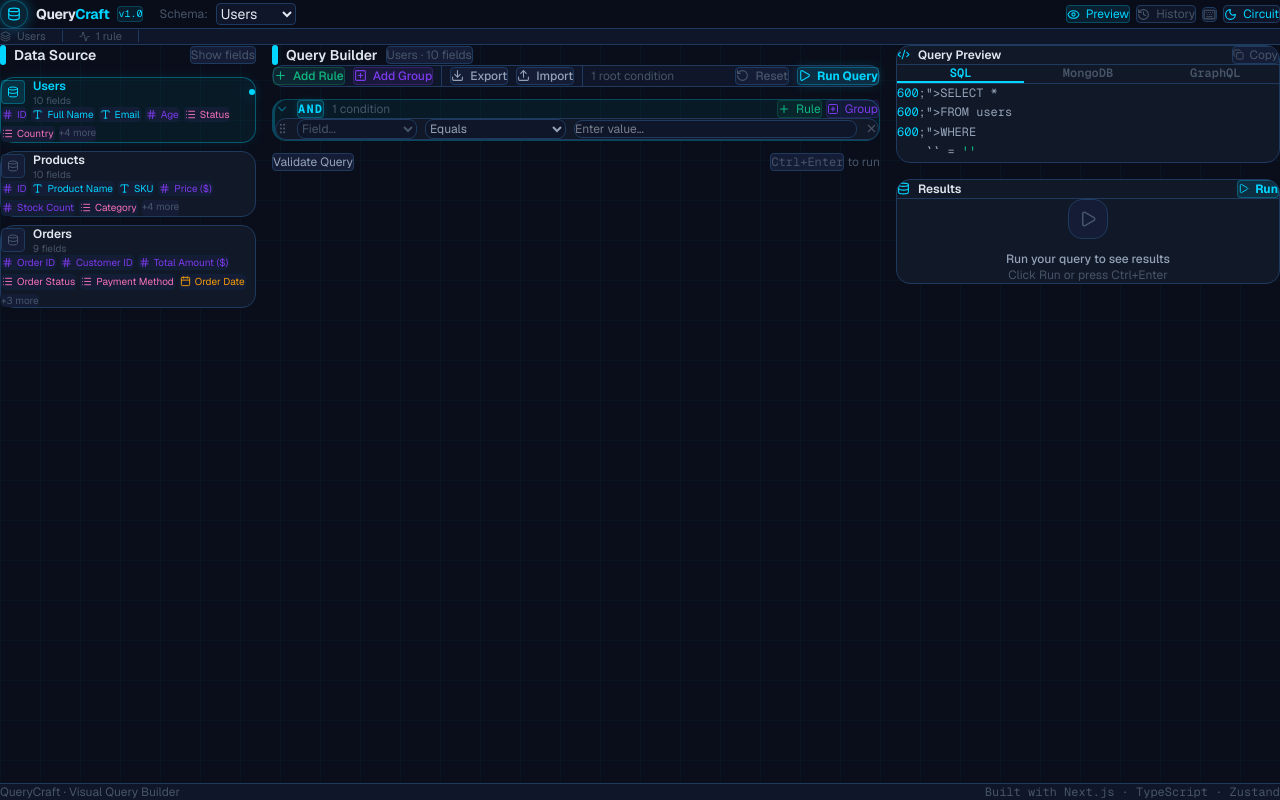
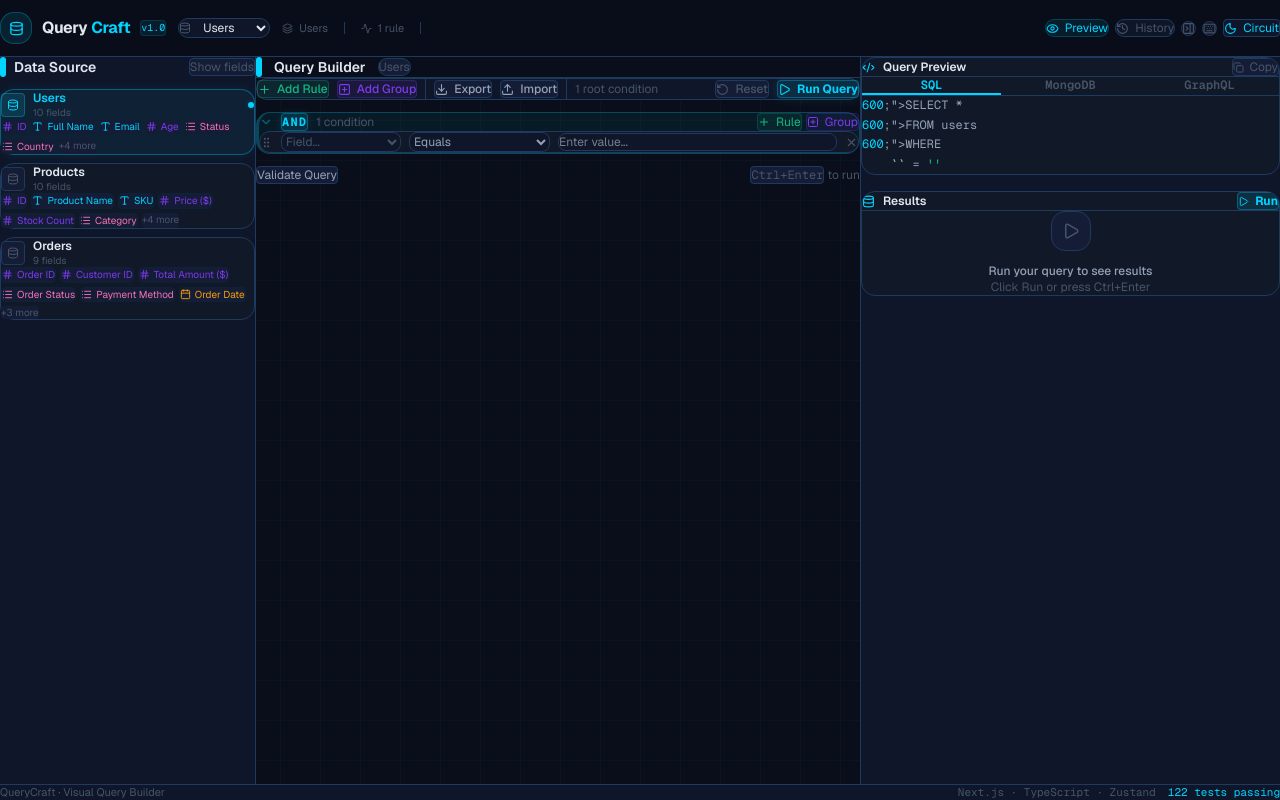
Before and after one commit to techjay01/jay-querycraft, a Next.js app: page / in a window 1280 px wide. Built offline with nearby package versions, Linux system fonts and the light colour scheme.

Commit message:
feat(ui): revamp application interface

```diff
--- a/app/globals.css
+++ b/app/globals.css
@@ -328,3 +328,46 @@
   0% { background-position: 200% 0; }
   100% { background-position: -200% 0; }
 }
+
+/* ============================================
+   FORM ELEMENTS — polished inputs and selects
+   ============================================ */
+
+input[type="text"],
+input[type="number"],
+input[type="date"],
+select {
+  transition: border-color 0.15s ease, box-shadow 0.15s ease;
+}
+
+input[type="text"]:focus,
+input[type="number"]:focus,
+input[type="date"]:focus,
+select:focus {
+  border-color: var(--accent-primary) !important;
+  box-shadow: 0 0 0 2px rgba(0, 212, 255, 0.1) !important;
+  outline: none !important;
+}
+
+select option {
+  background: var(--bg-card);
+  color: var(--text-primary);
+}
+
+/* ============================================
+   PANEL TRANSITIONS
+   ============================================ */
+
+.panel-enter {
+  animation: fadeIn 0.2s ease forwards;
+}
+
+/* ============================================
+   RESPONSIVE HELPERS
+   ============================================ */
+
+@media (max-width: 768px) {
+  .circuit-bg {
+    background-size: 20px 20px;
+  }
+}
--- a/app/page.tsx
+++ b/app/page.tsx
@@ -2,12 +2,15 @@
 'use client'
 
 import { useState, useCallback } from 'react'
-import ResultsPanel from '@/components/results/ResultsPanel'
+import { motion, AnimatePresence } from 'framer-motion'
 import {
   Database,
   Eye,
+  EyeOff,
   History,
   Keyboard,
+  PanelRight,
+  PanelRightClose,
 } from 'lucide-react'
 import { useQueryStore } from '@/store/queryStore'
 import { useKeyboardShortcuts } from '@/hooks/useKeyboardShortcuts'
@@ -16,8 +19,8 @@
 import QueryBuilder from '@/components/builder/QueryBuilder'
 import QueryPreview from '@/components/preview/QueryPreview'
 import QueryHistory from '@/components/history/QueryHistory'
+import ResultsPanel from '@/components/results/ResultsPanel'
 import SchemaSelector from '@/components/schema/SchemaSelector'
-import ClientOnly from '@/components/ui/ClientOnly'
 import ShortcutsPanel from '@/components/ui/ShortcutsPanel'
 import ThemeToggle from '@/components/ui/ThemeToggle'
 import StatsBar from '@/components/ui/StatsBar'
@@ -38,8 +41,8 @@
   const [showPreview, setShowPreview] = useState(true)
   const [showHistory, setShowHistory] = useState(false)
   const [showShortcuts, setShowShortcuts] = useState(false)
+  const [showRightPanel, setShowRightPanel] = useState(true)
 
-  // Cycle through themes
   const handleToggleTheme = useCallback(() => {
     setTheme(prev => {
       const idx = THEMES.indexOf(prev)
@@ -49,7 +52,6 @@
     })
   }, [])
 
-  // Keyboard shortcuts
   useKeyboardShortcuts({
     onTogglePreview: () => setShowPreview(p => !p),
     onToggleHistory: () => setShowHistory(p => !p),
@@ -57,39 +59,41 @@
   })
 
   return (
-    <ClientOnly>
-      <div className="circuit-bg min-h-screen flex flex-col">
-
+    <div
+      className="circuit-bg min-h-screen flex flex-col"
+      style={{ color: 'var(--text-primary)' }}
+    >
       {/* ── HEADER */}
       <header
-          className="sticky top-0 z-50 border-b backdrop-blur-md"
+        className="sticky top-0 z-50 border-b"
         style={{
-            background: 'rgba(10, 14, 26, 0.85)',
+          background: 'rgba(10, 14, 26, 0.95)',
           borderColor: 'var(--border-primary)',
+          backdropFilter: 'blur(12px)',
         }}
       >
-          <div className="max-w-screen-2xl mx-auto px-4 py-3 flex items-center gap-4">
+        <div className="w-full px-4 lg:px-6 h-14 flex items-center gap-3">
 
           {/* Logo */}
-            <div className="flex items-center gap-2 shrink-0">
+          <div className="flex items-center gap-2.5 shrink-0">
             <div
-                className="w-7 h-7 rounded-lg flex items-center justify-center animate-pulse-glow"
+              className="w-8 h-8 rounded-lg flex items-center justify-center"
               style={{
-                  background: 'rgba(0, 212, 255, 0.12)',
-                  border: '1px solid rgba(0, 212, 255, 0.3)',
+                background: 'rgba(0, 212, 255, 0.1)',
+                border: '1px solid rgba(0, 212, 255, 0.25)',
               }}
             >
-                <Database size={14} style={{ color: 'var(--accent-primary)' }} />
+              <Database size={15} style={{ color: 'var(--accent-primary)' }} />
             </div>
-              <div>
+            <div className="flex items-baseline gap-1">
               <span
-                  className="font-bold text-sm tracking-tight"
+                className="font-bold text-base tracking-tight"
                 style={{ color: 'var(--text-primary)' }}
               >
                 Query
               </span>
               <span
-                  className="font-bold text-sm tracking-tight"
+                className="font-bold text-base tracking-tight"
                 style={{ color: 'var(--accent-primary)' }}
               >
                 Craft
@@ -100,7 +104,7 @@
               style={{
                 background: 'rgba(0, 212, 255, 0.08)',
                 color: 'var(--accent-primary)',
-                  border: '1px solid rgba(0, 212, 255, 0.2)',
+                border: '1px solid rgba(0, 212, 255, 0.15)',
                 fontSize: '10px',
               }}
             >
@@ -109,33 +113,38 @@
           </div>
 
           {/* Schema selector */}
-            <div className="flex items-center gap-2">
-              <span
-                className="text-xs hidden sm:block"
-                style={{ color: 'var(--text-muted)' }}
+          <div
+            className="hidden md:flex items-center gap-2 px-3 py-1.5 rounded-lg border"
+            style={{
+              background: 'var(--bg-secondary)',
+              borderColor: 'var(--border-primary)',
+            }}
           >
-                Schema:
-              </span>
+            <Database size={12} style={{ color: 'var(--text-muted)' }} />
             <select
               value={selectedSchema?.id ?? ''}
               onChange={e => setSchema(e.target.value)}
-                className="px-3 py-1.5 rounded text-sm outline-none cursor-pointer"
-                style={{
-                  background: 'var(--bg-secondary)',
-                  border: '1px solid var(--border-primary)',
-                  color: 'var(--text-primary)',
-                }}
+              className="text-xs outline-none cursor-pointer bg-transparent"
+              style={{ color: 'var(--text-primary)' }}
             >
               {MOCK_SCHEMAS.map(s => (
-                  <option key={s.id} value={s.id}>
+                <option
+                  key={s.id}
+                  value={s.id}
+                  style={{ background: 'var(--bg-card)' }}
+                >
                   {s.name}
                 </option>
               ))}
             </select>
           </div>
 
-            {/* Spacer */}
-            <div className="flex-1" />
+          {/* Stats bar */}
+          <div className="hidden lg:flex flex-1 items-center">
+            <StatsBar />
+          </div>
+
+          <div className="flex-1 lg:hidden" />
 
           {/* Right actions */}
           <div className="flex items-center gap-1.5">
@@ -143,39 +152,42 @@
             {/* Preview toggle */}
             <button
               onClick={() => setShowPreview(p => !p)}
-                className="flex items-center gap-1.5 px-3 py-1.5 rounded text-xs
+              className="flex items-center gap-1.5 px-2.5 py-1.5 rounded-lg text-xs
                 transition-all duration-200 hover:scale-105"
               style={{
                 background: showPreview
-                    ? 'rgba(0, 212, 255, 0.1)'
+                  ? 'rgba(0, 212, 255, 0.08)'
                   : 'var(--bg-secondary)',
                 color: showPreview
                   ? 'var(--accent-primary)'
                   : 'var(--text-muted)',
                 border: `1px solid ${showPreview
-                    ? 'rgba(0, 212, 255, 0.25)'
+                  ? 'rgba(0, 212, 255, 0.2)'
                   : 'var(--border-primary)'}`,
               }}
               title="Toggle preview (Ctrl+Shift+P)"
             >
-                <Eye size={13} />
+              {showPreview
+                ? <Eye size={13} />
+                : <EyeOff size={13} />
+              }
               <span className="hidden sm:block">Preview</span>
             </button>
 
             {/* History toggle */}
             <button
               onClick={() => setShowHistory(p => !p)}
-                className="flex items-center gap-1.5 px-3 py-1.5 rounded text-xs
+              className="flex items-center gap-1.5 px-2.5 py-1.5 rounded-lg text-xs
                 transition-all duration-200 hover:scale-105"
               style={{
                 background: showHistory
-                    ? 'rgba(124, 58, 237, 0.1)'
+                  ? 'rgba(124, 58, 237, 0.08)'
                   : 'var(--bg-secondary)',
                 color: showHistory
                   ? 'var(--accent-secondary)'
                   : 'var(--text-muted)',
                 border: `1px solid ${showHistory
-                    ? 'rgba(124, 58, 237, 0.25)'
+                  ? 'rgba(124, 58, 237, 0.2)'
                   : 'var(--border-primary)'}`,
               }}
               title="Toggle history (Ctrl+Shift+H)"
@@ -184,10 +196,27 @@
               <span className="hidden sm:block">History</span>
             </button>
 
+            {/* Right panel toggle */}
+            <button
+              onClick={() => setShowRightPanel(p => !p)}
+              className="p-1.5 rounded-lg transition-all duration-200 hover:scale-105"
+              style={{
+                background: 'var(--bg-secondary)',
+                color: 'var(--text-muted)',
+                border: '1px solid var(--border-primary)',
+              }}
+              title="Toggle right panel"
+            >
+              {showRightPanel
+                ? <PanelRightClose size={13} />
+                : <PanelRight size={13} />
+              }
+            </button>
+
             {/* Shortcuts */}
             <button
               onClick={() => setShowShortcuts(p => !p)}
-                className="p-1.5 rounded transition-all duration-200 hover:scale-105"
+              className="p-1.5 rounded-lg transition-all duration-200 hover:scale-105"
               style={{
                 background: 'var(--bg-secondary)',
                 color: 'var(--text-muted)',
@@ -204,94 +233,171 @@
         </div>
       </header>
 
-        {/* ── KEYBOARD SHORTCUTS MODAL */}
+      {/* ── SHORTCUTS MODAL */}
       <ShortcutsPanel
         isOpen={showShortcuts}
         onClose={() => setShowShortcuts(false)}
       />
 
-        {/* ── STATS BAR */}
-        <div
-          className="border-b px-4 py-2"
+      {/* ── MAIN LAYOUT */}
+      <div className="flex flex-1 overflow-hidden">
+
+        {/* LEFT SIDEBAR — Schema */}
+        <aside
+          className="hidden xl:flex flex-col w-64 shrink-0 border-r overflow-y-auto"
           style={{
             background: 'var(--bg-secondary)',
             borderColor: 'var(--border-primary)',
           }}
         >
-          <div className="max-w-screen-2xl mx-auto flex items-center gap-4">
-            <StatsBar />
-          </div>
-        </div>
-
-        {/* ── MAIN CONTENT */}
-        <main className="flex-1 max-w-screen-2xl mx-auto w-full px-4 py-6">
-          <div className="flex gap-4 items-start">
-
-            {/* Left sidebar — schema selector */}
-            <div className="w-64 shrink-0">
+          <div className="p-4">
             <SchemaSelector />
           </div>
+        </aside>
 
-            {/* Query builder panel */}
-            <div className="flex-1 min-w-0">
+        {/* CENTER — Query Builder */}
+        <main className="flex-1 flex flex-col min-w-0 overflow-y-auto">
           {/* Panel header */}
-              <div className="flex items-center gap-2 mb-4">
           <div
-                  className="w-1.5 h-5 rounded-full"
+            className="sticky top-0 z-10 flex items-center gap-3 px-4 lg:px-6 py-3 border-b"
+            style={{
+              background: 'var(--bg-primary)',
+              borderColor: 'var(--border-primary)',
+            }}
+          >
+            <div
+              className="w-1.5 h-5 rounded-full shrink-0"
               style={{ background: 'var(--accent-primary)' }}
             />
-                <h2
+            <h1
               className="text-sm font-semibold"
               style={{ color: 'var(--text-primary)' }}
             >
               Query Builder
-                </h2>
+            </h1>
             {selectedSchema && (
               <span
-                    className="text-xs px-2 py-0.5 rounded"
+                className="text-xs px-2 py-0.5 rounded-md"
                 style={{
                   background: 'var(--bg-tertiary)',
                   color: 'var(--text-muted)',
                   border: '1px solid var(--border-primary)',
                 }}
               >
-                    {selectedSchema.name} · {selectedSchema.fields.length} fields
+                {selectedSchema.name}
               </span>
             )}
+
+            {/* Mobile schema selector */}
+            <div className="ml-auto xl:hidden">
+              <select
+                value={selectedSchema?.id ?? ''}
+                onChange={e => setSchema(e.target.value)}
+                className="text-xs px-2 py-1 rounded-lg outline-none cursor-pointer"
+                style={{
+                  background: 'var(--bg-secondary)',
+                  border: '1px solid var(--border-primary)',
+                  color: 'var(--text-primary)',
+                }}
+              >
+                {MOCK_SCHEMAS.map(s => (
+                  <option key={s.id} value={s.id}>
+                    {s.name}
+                  </option>
+                ))}
+              </select>
+            </div>
           </div>
 
+          {/* Builder content */}
+          <div className="flex-1 p-4 lg:p-6">
             <QueryBuilder />
-            </div>
-
-            {/* Preview + History sidebar */}
-            {(showPreview || showHistory) && (
-              <div className="w-96 shrink-0 flex flex-col gap-4">
-                {showPreview && <QueryPreview />}
-                <ResultsPanel />
-                {showHistory && <QueryHistory />}
-              </div>
-            )}
           </div>
         </main>
 
+        {/* RIGHT PANEL — Preview + Results + History */}
+        <AnimatePresence>
+          {showRightPanel && (
+            <motion.aside
+              initial={{ width: 0, opacity: 0 }}
+              animate={{ width: 420, opacity: 1 }}
+              exit={{ width: 0, opacity: 0 }}
+              transition={{ duration: 0.25, ease: 'easeInOut' }}
+              className="shrink-0 border-l flex flex-col overflow-hidden"
+              style={{
+                background: 'var(--bg-secondary)',
+                borderColor: 'var(--border-primary)',
+              }}
+            >
+              <div className="flex flex-col gap-4 p-4 overflow-y-auto h-full">
+
+                {/* Preview */}
+                <AnimatePresence>
+                  {showPreview && (
+                    <motion.div
+                      initial={{ opacity: 0, y: -8 }}
+                      animate={{ opacity: 1, y: 0 }}
+                      exit={{ opacity: 0, y: -8 }}
+                      transition={{ duration: 0.18 }}
+                    >
+                      <QueryPreview />
+                    </motion.div>
+                  )}
+                </AnimatePresence>
+
+                {/* Results — always visible */}
+                <ResultsPanel />
+
+                {/* History */}
+                <AnimatePresence>
+                  {showHistory && (
+                    <motion.div
+                      initial={{ opacity: 0, y: -8 }}
+                      animate={{ opacity: 1, y: 0 }}
+                      exit={{ opacity: 0, y: -8 }}
+                      transition={{ duration: 0.18 }}
+                    >
+                      <QueryHistory />
+                    </motion.div>
+                  )}
+                </AnimatePresence>
+              </div>
+            </motion.aside>
+          )}
+        </AnimatePresence>
+      </div>
+
       {/* ── FOOTER */}
       <footer
-          className="border-t py-3 px-4"
+        className="border-t py-2.5 px-4 lg:px-6 shrink-0"
         style={{
           borderColor: 'var(--border-primary)',
           background: 'var(--bg-secondary)',
         }}
       >
-          <div className="max-w-screen-2xl mx-auto flex items-center justify-between">
-            <span className="text-xs" style={{ color: 'var(--text-muted)' }}>
+        <div className="flex items-center justify-between">
+          <span
+            className="text-xs"
+            style={{ color: 'var(--text-muted)', fontSize: '11px' }}
+          >
             QueryCraft · Visual Query Builder
           </span>
-            <span className="text-xs font-mono" style={{ color: 'var(--text-muted)' }}>
-              Built with Next.js · TypeScript · Zustand
+          <div className="flex items-center gap-3">
+            <span
+              className="text-xs font-mono hidden sm:block"
+              style={{ color: 'var(--text-muted)', fontSize: '11px' }}
+            >
+              Next.js · TypeScript · Zustand
             </span>
+            <span
+              className="text-xs font-mono"
+              style={{ color: 'var(--accent-primary)', fontSize: '11px' }}
+            >
+              122 tests passing
+            </span>
+          </div>
         </div>
       </footer>
     </div>
-    </ClientOnly>
   )
 }
```
Lines whose indentation alone changed are shown as unchanged.
